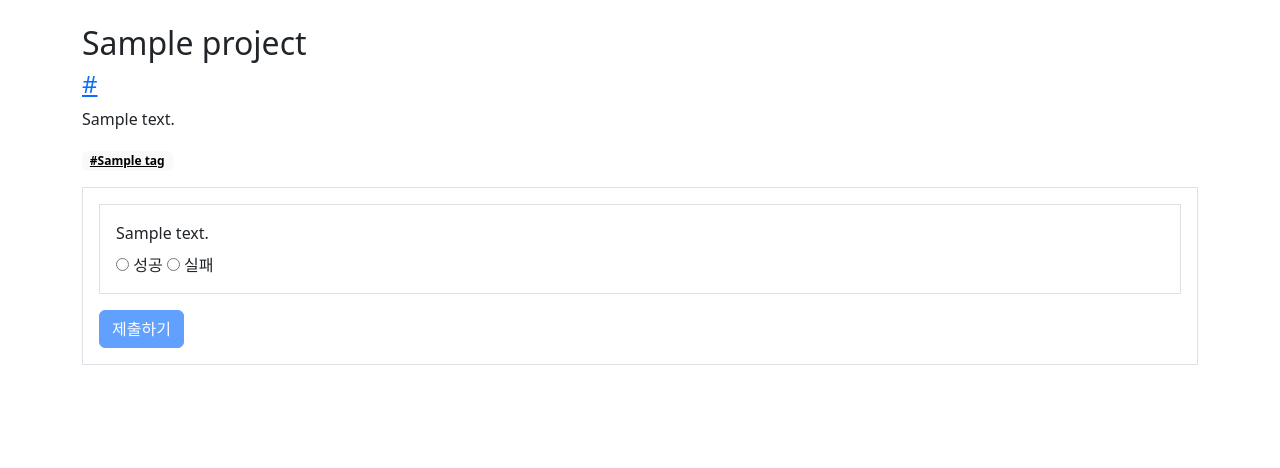
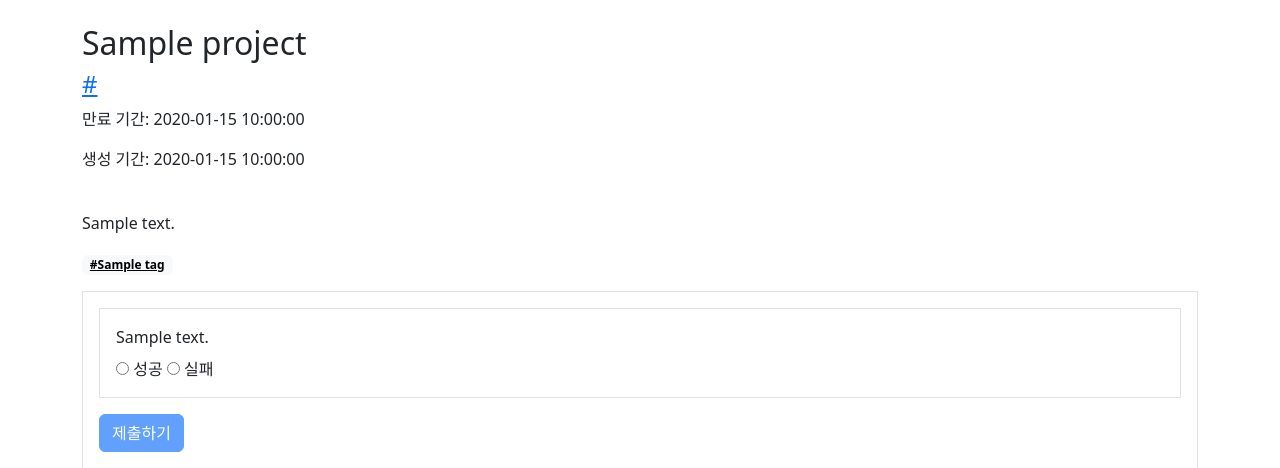
Before and after one commit to YangSiJun528/jungle-mini-project, a Flask app: template templates/feedback-form.html in a window 1280 px wide. Shown: the part 97-565 px from the top of the page. Run offline with Flask 3, Linux system fonts and the light colour scheme; the template is opened without the code that fills it: most values are stand-ins (such as "Sample title", 1, 10 or a date in 2020).

Commit message:
만료기간 생성기간 추가

```diff
--- a/templates/feedback-form.html
+++ b/templates/feedback-form.html
@@ -3,6 +3,9 @@
 
 <h2>{{ project.title }}</h2>
 <h4><a href="{{ project.url }}">{{ project.url }}</a></h4>
+<p>만료 기간: {{ project.expired_date }}</p>
+<p>생성 기간: {{ project.created_at }}</p>
+<br>
 <p>{{ project.content }}</p>
 <p>
     {% for tag in project.tags %}
--- a/templates/project_detail.html
+++ b/templates/project_detail.html
@@ -3,6 +3,9 @@
 
 <h2>{{ project.title }}</h2>
 <h4><a href="{{ project.url }}">{{ project.url }}</a></h4>
+<p>만료 기간: {{ project.expired_date }}</p>
+<p>생성 기간: {{ project.created_at }}</p>
+<br>
 <p>{{ project.content }}</p>
 <p>
     {% for tag in project.tags %}
```
